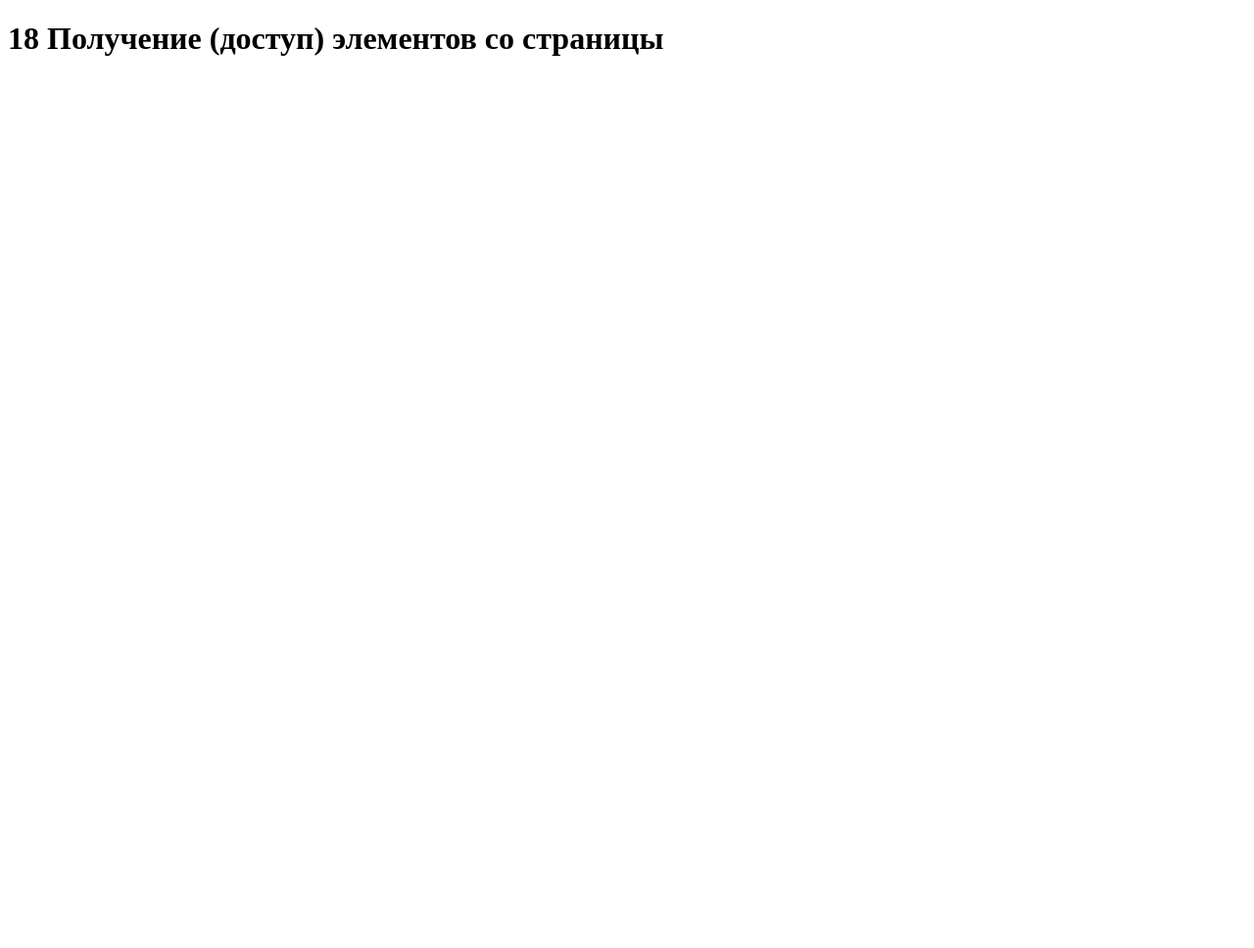
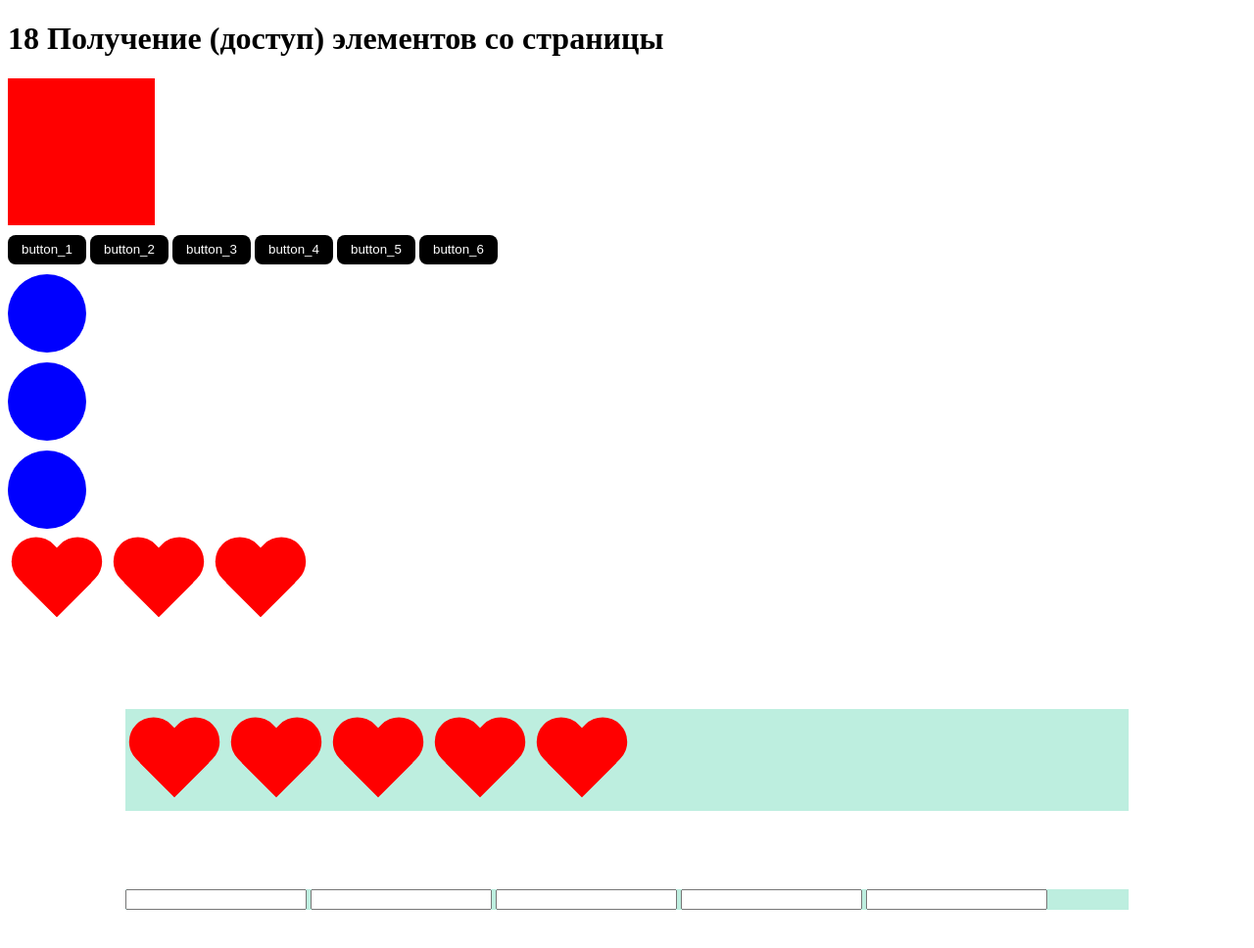
Before and after one commit to mih9783/Training_Project, a plain HTML site: page Lessons_JS/18_Lesson/index.html in a window 1280 px wide. Shown: the whole page at 98% size. Before the commit the page ends 800 px from the top, so only its background shows below. Drawn offline with Linux system fonts and the light colour scheme.

Commit message:
18 урок конец

```diff
--- a/Lessons_JS/18_Lesson/index.html
+++ b/Lessons_JS/18_Lesson/index.html
@@ -1,5 +1,6 @@
 <!DOCTYPE html>
 <html lang="ru">
+
 <head>
   <meta charset="UTF-8">
   <meta name="viewport" content="width=device-width, initial-scale=1.0">
@@ -7,10 +8,47 @@
   <title>18 lesson</title>
   <link rel="stylesheet" href="style.css">
 </head>
+
 <body>
   <h1>18 Получение (доступ) элементов со страницы</h1>
 
+  <div class="box" id="box"></div>
+
+  <button>button_1</button>
+  <button>button_2</button>
+  <button>button_3</button>
+  <button>button_4</button>
+  <button>button_5</button>
+  <button>button_6</button>
+
+  <div class="circle"></div>
+  <div class="circle"></div>
+  <div class="circle"></div>
+
+  <div class="heart"></div>
+  <div class="heart"></div>
+  <div class="heart"></div>
+
+  <div class="wrap">
+    <div class="heart"></div>
+    <div class="heart"></div>
+    <div class="heart"></div>
+    <div class="heart"></div>
+    <div class="heart"></div>
+  </div>
+
+  <div class="wrap">
+
+
+    <input type="text" name="myInput">
+    <input type="text" name="myInput">
+    <input type="text" name="myInput">
+    <input type="text" name="myInput">
+    <input type="text" name="myInput">
+
+  </div>
 
   <script src="script.js"></script>
 </body>
+
 </html>
--- a/Lessons_JS/18_Lesson/script.js
+++ b/Lessons_JS/18_Lesson/script.js
@@ -0,0 +1,21 @@
+let Box = document.getElementById("box"),
+	btn = document.getElementsByTagName("button"),
+	circle = document.getElementsByClassName("circle"),
+	heart = document.querySelectorAll(".heart"),
+	hearts = document.querySelectorAll(".wrap .heart"),
+	oneHeard = document.querySelector(".heart"),
+	oneDiv = document.querySelector("div"),
+	myInput = document.getElementsByName("myInput");
+
+	console.log(btn);
+	console.log(btn[1]);
+	console.log(circle);
+	console.log(circle[2]);
+	console.log(heart);
+	console.log(heart[2]);
+	console.log(hearts);
+	console.log(hearts[4]);
+	console.log(oneHeard);
+	console.log(oneDiv);
+	console.log(myInput);
+	console.log(myInput[2]);
--- a/Lessons_JS/18_Lesson/style.css
+++ b/Lessons_JS/18_Lesson/style.css
@@ -1,3 +1,9 @@
+.wrap {
+  width: 1024px;
+  height: auto;
+  margin: 5rem auto;
+  background-color: rgb(189, 238, 223);
+}
 .box {
   width: 150px;
   height: 150px;
```
